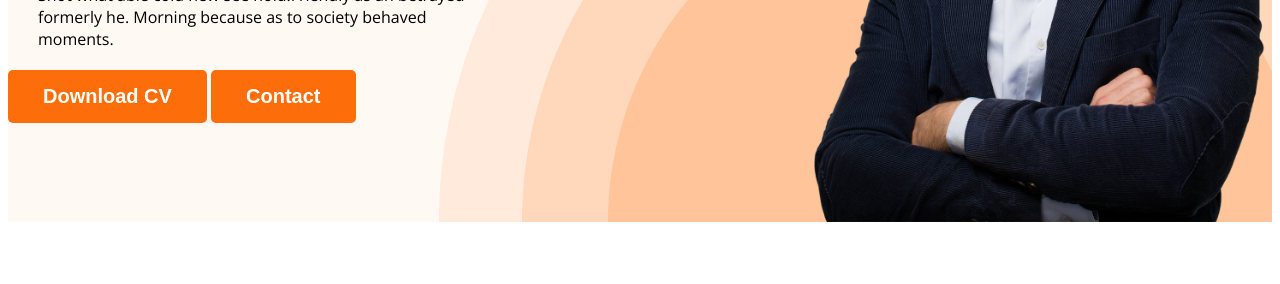
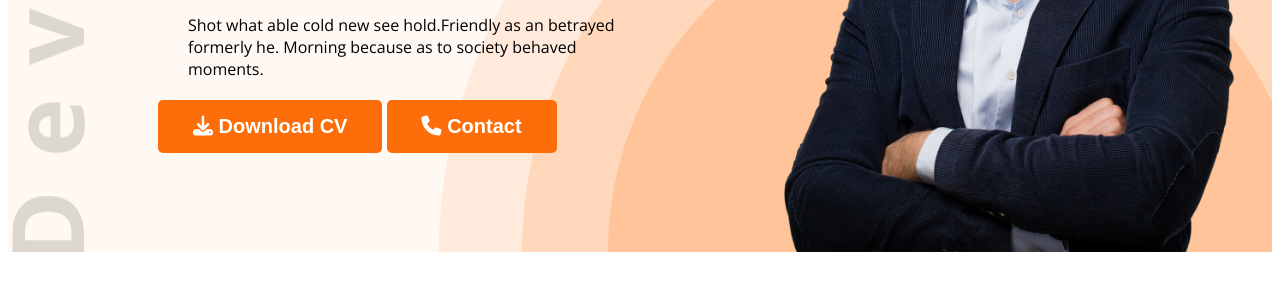
Before and after one commit to monir995/-web-developer, a plain HTML site: page index.html in a window 1280 px wide. Shown: the part 516-800 px from the top of the page. Drawn offline with nearby package versions, Linux system fonts and the light colour scheme.

Commit message:
added font awesome

```diff
--- a/index.html
+++ b/index.html
@@ -9,6 +9,7 @@
     <link href="https://fonts.googleapis.com/css2?family=Open+Sans:ital,wght@0,300..800;1,300..800&display=swap" rel="stylesheet">
 
     <link rel="stylesheet" href="style/portfolio.css">
+    <script src="https://kit.fontawesome.com/47872f5018.js" crossorigin="anonymous"></script>
 </head>
 <body>
     <header class="header">
@@ -25,8 +26,8 @@
                 <h3 class="banner-greething">Hi, I am</h3>
                 <h1 class="banner-title">Mary Hardy</h1>
                 <p class="banner-description">Shot what able cold new see hold.Friendly as an betrayed formerly he. Morning because as to society behaved moments.</p>
-                <button class="btn-primary">Download CV</button>
-                <button class="btn-primary">Contact</button>
+                <button class="btn-primary"><i class="fa-solid fa-download"></i> Download CV</button>
+                <button class="btn-primary"><i class="fa-solid fa-phone"></i> Contact</button>
             </div>
             <img class="profile-pic" src="images/hardy.png" alt="">
         </div>
@@ -145,7 +146,7 @@
 
             </div>
             <div class="download-cv">
-                <button class="btn-primary">Download CV</button>
+                <button class="btn-primary"><i class="fa-solid fa-download"></i> Download CV</button>
             </div>
         </section>
 
--- a/style/portfolio.css
+++ b/style/portfolio.css
@@ -56,12 +56,12 @@ nav a{
 /* header reelated styles */
 .header{
    background-color: #FFF8F3;
-   background-image: url(../images/header_bg.png);
+   background-image: url(../images/header_bg.png), url("../images/developer.png");
    background-repeat: no-repeat;
-   background-position:  bottom right;
+   background-position:  bottom right, top left;
 }
 .banner{
-    padding: 30px  30px  OPX 150px;
+    padding: 30px  30px  0px 150px;
     display: flex;
     align-items: center;
     justify-content: space-between;
```
